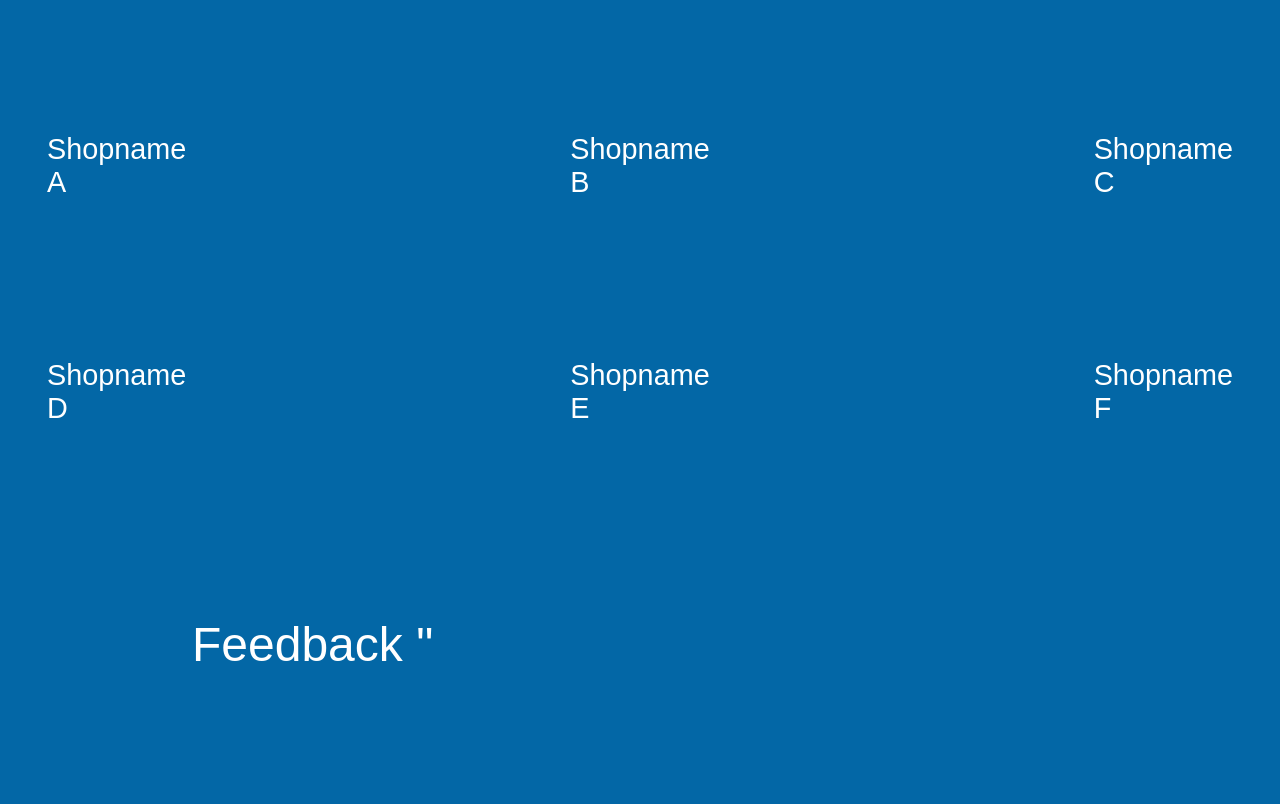
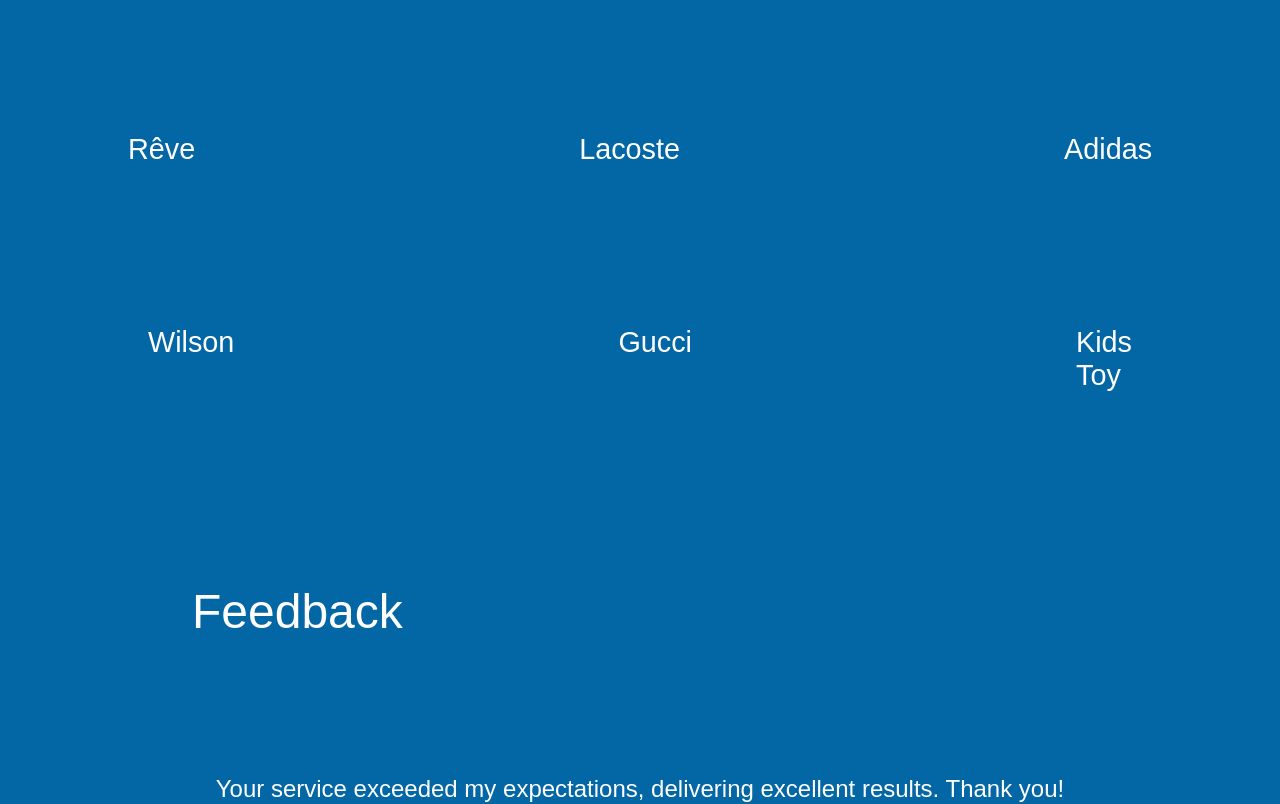
Before and after one commit to hassan-zein-aldeen/A-eye, a React (Create React App) app in the folder frontend/: page / in a window 1280 px wide. Shown: the part 5680-6484 px from the top of the page. Built offline with nearby package versions, Linux system fonts and the light colour scheme; a web font is replaced by a local one.

Commit message:
editing readme file

```diff
--- a/frontend/src/components/Slideshow.jsx
+++ b/frontend/src/components/Slideshow.jsx
@@ -1,7 +1,10 @@
 import React, { useState, useEffect } from 'react';
 
 function Slideshow() {
-  const [slides, setSlides] = useState(['Shop A', 'Shop B', 'Shop C']);
+  const [slides, setSlides] = useState
+  (['Outstanding service! Your attention to detail and promptness were impressive.',
+   'I am extremely satisfied with the service you provided. Thank you!',
+    'Your service exceeded my expectations, delivering excellent results. Thank you!']);
   const [currentSlide, setCurrentSlide] = useState(0);
 
   function nextSlide() {
@@ -9,7 +12,7 @@ function Slideshow() {
   }
 
   useEffect(() => {
-    const slideInterval = setInterval(nextSlide, 4000);
+    const slideInterval = setInterval(nextSlide, 3000);
 
     return () => clearInterval(slideInterval);
   }, [currentSlide, slides.length]);
@@ -18,7 +21,7 @@ function Slideshow() {
     <div className="slideshow-container">
       <div className='slide-wrapper'>
         {slides.map((slide, index) => (
-          <p key={index} className={`slide ${index === currentSlide ? 'active' : ''}`}>
+          <p style={{fontSize:"1.5rem"}} key={index} className={`slide ${index === currentSlide ? 'active' : ''}`}>
             {slide}
           </p>
         ))}
--- a/frontend/src/pages/Home/index.js
+++ b/frontend/src/pages/Home/index.js
@@ -75,19 +75,19 @@ const Home = () => {
         </div>
         <div className="shop_pics">
           <div className="row_imgs">
-            <p>Shopname A</p>
-            <p>Shopname B</p>
-            <p>Shopname C</p>
+            <p>Rêve</p>
+            <p>Lacoste</p>
+            <p>Adidas</p>
           </div>
           <div className="row_imgs">
-            <p>Shopname D</p>
-            <p>Shopname E</p>
-            <p>Shopname F</p>
+            <p>Wilson</p>
+            <p>Gucci</p>
+            <p>Kids Toy</p>
           </div>
         </div>
       </div>
       <div className="feedback">
-        <p className="feed_title">Feedback "</p>
+        <p className="feed_title">Feedback </p>
         <div id="feed_slider">
           <Slideshow >
             <p class="slide active">Shop One Feedback</p>
```
Also changed, not shown: 2 other files (tests, documents, lock files or other folders).
